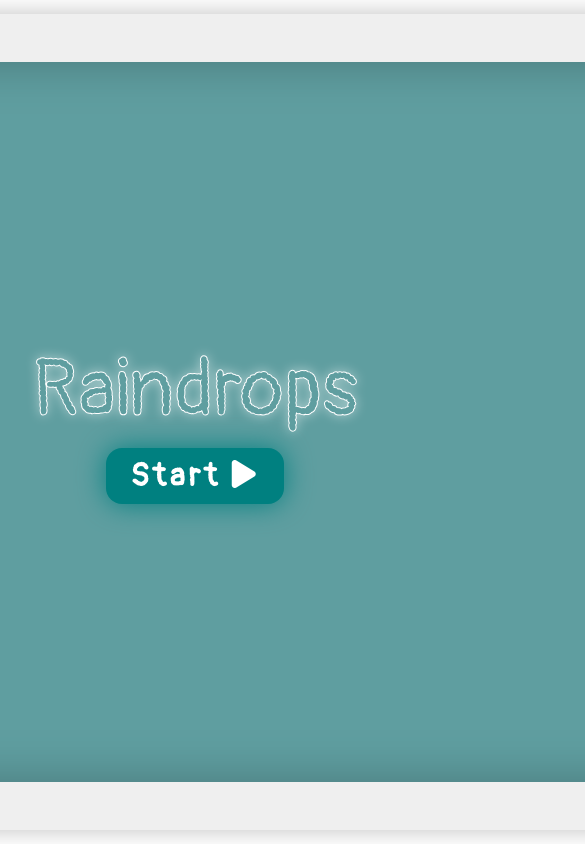
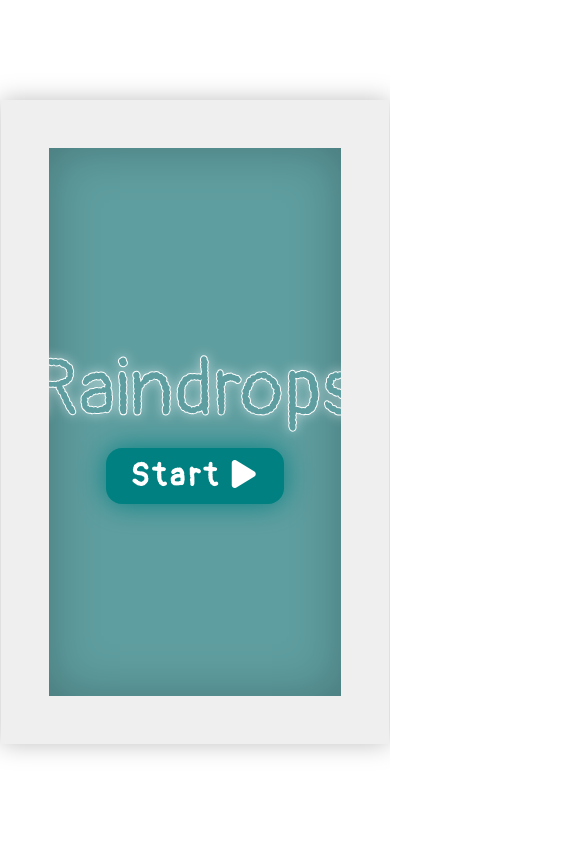
Before and after one commit to AkashAbhay-SuperAI/Math-Bubble-Game, a plain HTML site: page index.html in a window 390 px wide. Shown: the top 844 px of the page, 585 px wide, since content can reach past the window. Drawn offline with Linux system fonts and the light colour scheme.

Commit message:
made responsive

```diff
--- a/script.js
+++ b/script.js
@@ -30,6 +30,10 @@ if (!highScore) {
 
 window.addEventListener("blur", function () {
   if (health && init) pauseGame();
+});
+
+window.addEventListener("resize", () => {
+  if (init) gameOver();
 });
 
 let scoreBox = document.querySelector(".score");
--- a/style.css
+++ b/style.css
@@ -32,7 +32,8 @@ input[type="number"] {
   background-color: white;
   position: relative;
   overflow: hidden;
-  height: 45rem;
+  height: 65vh;
+  width: 75vw;
   display: flex;
   flex-direction: column;
 }
@@ -80,9 +81,8 @@ input[type="number"] {
 
 #game-window {
   overflow: hidden;
-  width: 75rem;
+  width: 100%;
   flex: 1;
-  background-image: url("game_background.jpg");
   background-size: cover;
   position: relative;
   box-shadow: inset 0 0 50px rgba(0, 0, 0, 0.25);
@@ -113,6 +113,7 @@ font {
   -webkit-text-stroke-width: 1px;
   -webkit-text-stroke-color: white;
   margin-bottom: 0.5rem;
+  text-align: center;
 }
 
 .playScreen button,
```
